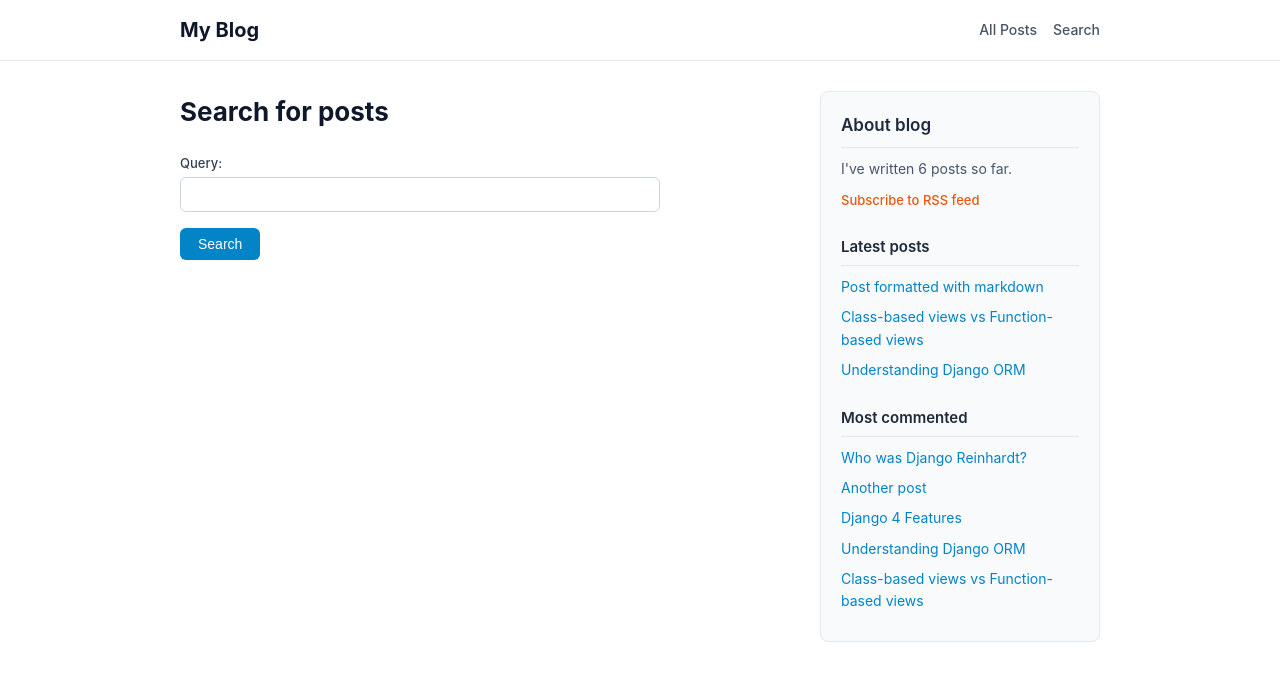
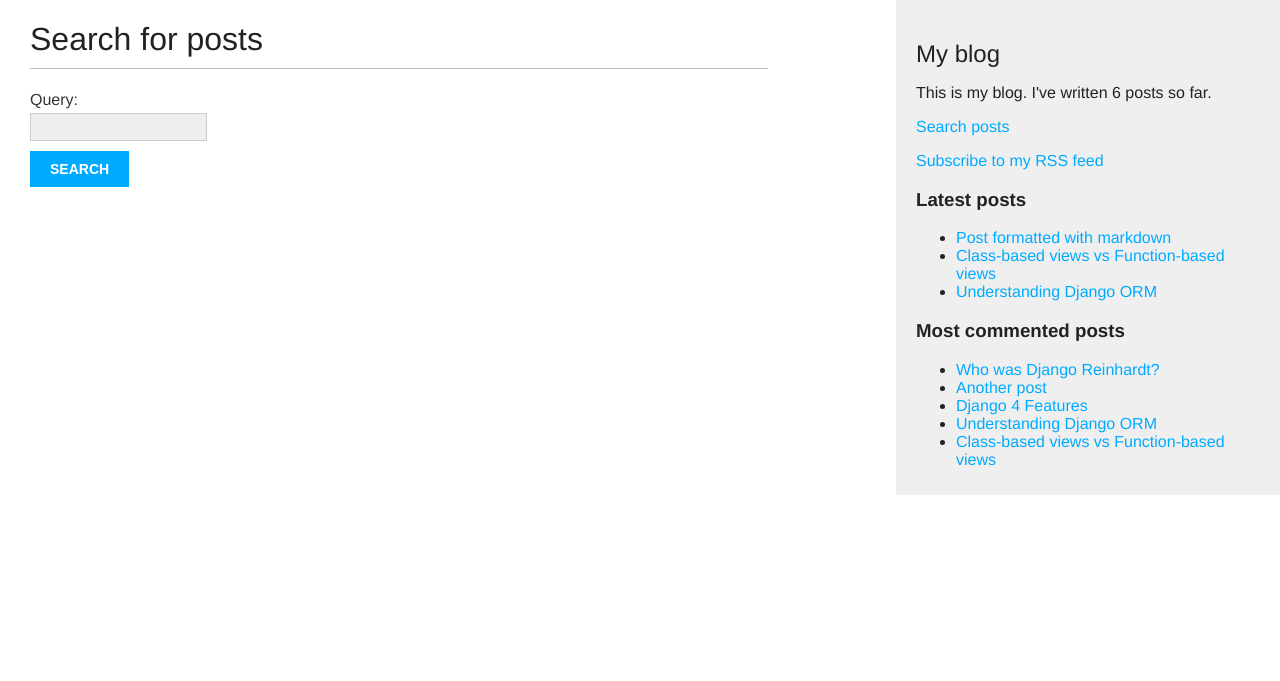
Before and after one commit to Korgan05/depython, a Django app: page /blog/search/ in a window 1280 px wide. Shown: the top 681 px of the page. Run offline with Django 4.2, Linux system fonts and the light colour scheme; data comes from the database, SQL or seed files in the repository.

Commit message:
Align templates and styles strictly with textbook reference

```diff
--- a/mysite/blog/static/css/blog.css
+++ b/mysite/blog/static/css/blog.css
@@ -1,18 +1,12 @@
-* {
-    box-sizing: border-box;
-}
-
 body {
     margin: 0;
     padding: 0;
-    font-family: -apple-system, BlinkMacSystemFont, "Segoe UI", Roboto, Helvetica, Arial, sans-serif;
-    color: #1e293b;
-    background-color: #ffffff;
-    line-height: 1.6;
+    font-family: helvetica, sans-serif;
+    color: #222;
 }
 
 a {
-    color: #0284c7;
+    color: #00abff;
     text-decoration: none;
 }
 
@@ -20,363 +14,93 @@ a:hover {
     text-decoration: underline;
 }
 
-#header {
-    border-bottom: 1px solid #e2e8f0;
-    background: #ffffff;
-    padding: 14px 0;
+h1 {
+    font-weight: normal;
+    border-bottom: 1px solid #bbb;
+    padding: 0 0 10px 0;
 }
 
-.header-inner {
-    max-width: 960px;
-    margin: 0 auto;
-    padding: 0 20px;
-    display: flex;
-    justify-content: space-between;
-    align-items: center;
-}
-
-.logo {
-    font-size: 20px;
-    font-weight: 700;
-    color: #0f172a;
-}
-
-.logo:hover {
-    text-decoration: none;
-}
-
-.nav-links {
-    display: flex;
-    gap: 16px;
-}
-
-.nav-links a {
-    color: #475569;
-    font-size: 14px;
-    font-weight: 500;
-}
-
-.nav-links a:hover {
-    color: #0284c7;
-    text-decoration: none;
-}
-
-#container {
-    max-width: 960px;
-    margin: 30px auto;
-    padding: 0 20px;
-    display: flex;
-    gap: 40px;
+h2 {
+    font-weight: normal;
+    margin: 30px 0 0;
 }
 
 #content {
-    flex: 1;
-    min-width: 0;
+    float: left;
+    width: 60%;
+    padding: 0 0 0 30px;
+    box-sizing: border-box;
 }
 
 #sidebar {
-    width: 280px;
-    flex-shrink: 0;
-    background: #f8fafc;
-    border: 1px solid #e2e8f0;
-    border-radius: 8px;
-    padding: 20px;
-    height: fit-content;
+    float: right;
+    width: 30%;
+    padding: 10px 20px;
+    background: #efefef;
+    height: 100%;
+    box-sizing: border-box;
 }
 
-#sidebar h2 {
-    font-size: 17px;
-    margin-top: 0;
-    margin-bottom: 10px;
-    border-bottom: 1px solid #e2e8f0;
-    padding-bottom: 8px;
+p.date {
+    color: #888;
+    font-family: georgia, serif;
+    font-size: 12px;
+    font-style: italic;
 }
 
-#sidebar h3 {
-    font-size: 15px;
-    margin-top: 24px;
-    margin-bottom: 10px;
-    border-bottom: 1px solid #e2e8f0;
-    padding-bottom: 6px;
+.pagination {
+    margin: 40px 0;
+    font-weight: bold;
 }
 
-#sidebar p {
-    font-size: 14px;
-    color: #475569;
-    margin: 8px 0;
+label {
+    float: left;
+    clear: both;
+    color: #333;
+    margin-bottom: 4px;
 }
 
-#sidebar ul {
-    list-style: none;
-    padding: 0;
-    margin: 0;
+input, textarea {
+    clear: both;
+    float: left;
+    margin: 0 0 10px;
+    background: #efefef;
+    border: 1px solid #ccc;
+    padding: 6px 10px;
+    font-size: 12px;
 }
 
-#sidebar ul li {
-    margin-bottom: 8px;
+input[type=submit] {
+    font-weight: bold;
+    background: #00abff;
+    color: #fff;
+    padding: 10px 20px;
     font-size: 14px;
-}
-
-.rss-link {
-    display: inline-block;
-    font-size: 13px;
-    font-weight: 500;
-    color: #ea580c;
-}
-
-h1 {
-    font-size: 26px;
-    font-weight: 700;
-    color: #0f172a;
-    margin: 0 0 20px 0;
-}
-
-h2 {
-    font-size: 20px;
-    font-weight: 600;
-    margin: 0 0 10px 0;
-}
-
-h3 {
-    font-size: 16px;
-    font-weight: 600;
-}
-
-.post-item {
-    padding-bottom: 24px;
-    margin-bottom: 28px;
-    border-bottom: 1px solid #e2e8f0;
-}
-
-.post-item h2 a {
-    color: #0f172a;
-}
-
-.post-item h2 a:hover {
-    color: #0284c7;
-}
-
-.post-meta {
-    font-size: 13px;
-    color: #64748b;
-    margin-bottom: 8px;
-}
-
-.date {
-    font-size: 13px;
-    color: #64748b;
-}
-
-.tags {
-    margin: 8px 0 12px 0;
-    display: flex;
-    flex-wrap: wrap;
-    gap: 6px;
-}
-
-.tags a {
-    display: inline-block;
-    background: #f1f5f9;
-    color: #0369a1;
-    font-size: 12px;
-    font-weight: 500;
-    padding: 2px 8px;
-    border-radius: 4px;
-}
-
-.tags a:hover {
-    background: #e2e8f0;
-    text-decoration: none;
-}
-
-.post-excerpt {
-    font-size: 15px;
-    color: #334155;
-    margin-top: 10px;
-}
-
-.post-detail h1 {
-    margin-bottom: 8px;
-}
-
-.post-body {
-    font-size: 16px;
-    color: #1e293b;
-    margin: 20px 0;
-}
-
-.post-body p {
-    margin: 14px 0;
-}
-
-.post-body ul, .post-body ol {
-    padding-left: 24px;
-}
-
-.post-body a {
-    font-weight: 500;
-}
-
-.share-link {
-    margin: 20px 0;
-    padding: 10px 14px;
-    background: #f8fafc;
-    border: 1px dashed #cbd5e1;
-    border-radius: 6px;
-    display: inline-block;
-    font-size: 14px;
-}
-
-.similar-posts {
-    background: #f8fafc;
-    border: 1px solid #e2e8f0;
-    border-radius: 8px;
-    padding: 16px 20px;
-    margin: 30px 0;
-}
-
-.similar-posts h3 {
-    margin-top: 0;
-    margin-bottom: 12px;
-}
-
-.similar-posts p {
-    margin: 6px 0;
-    font-size: 14px;
-}
-
-.comments-section {
-    margin-top: 35px;
-    padding-top: 25px;
-    border-top: 1px solid #e2e8f0;
+    text-transform: uppercase;
+    cursor: pointer;
+    border: none;
 }
 
 .comment {
-    background: #f8fafc;
-    border-left: 3px solid #0284c7;
-    border-radius: 0 6px 6px 0;
-    padding: 12px 16px;
-    margin-bottom: 14px;
+    padding: 10px;
+    margin: 10px 0;
+}
+
+.comment:nth-child(even) {
+    background: #efefef;
 }
 
 .comment .info {
-    font-size: 13px;
-    color: #64748b;
-    margin: 0 0 6px 0;
+    font-weight: bold;
+    font-size: 12px;
+    color: #666;
 }
 
-.comment-body {
-    font-size: 14px;
-    color: #1e293b;
+p.tags {
+    margin: 10px 0;
 }
 
-.comment-body p {
-    margin: 4px 0;
+p.tags a {
+    color: #00abff;
+    font-weight: bold;
 }
-
-.empty-text {
-    font-size: 14px;
-    color: #64748b;
-    font-style: italic;
-}
-
-.tag-header {
-    margin-bottom: 24px;
-    padding-bottom: 14px;
-    border-bottom: 1px solid #e2e8f0;
-}
-
-.tag-header h2 {
-    margin: 0 0 6px 0;
-}
-
-.clear-filter {
-    font-size: 13px;
-}
-
-.search-form {
-    margin-bottom: 30px;
-}
-
-.search-form p {
-    margin-bottom: 10px;
-}
-
-.search-count {
-    font-size: 14px;
-    color: #64748b;
-    margin-bottom: 20px;
-}
-
-input[type=text],
-input[type=email],
-textarea {
-    width: 100%;
-    max-width: 480px;
-    padding: 8px 12px;
-    border: 1px solid #cbd5e1;
-    border-radius: 6px;
-    font-size: 14px;
-    font-family: inherit;
-    color: #0f172a;
-    background: #ffffff;
-}
-
-input[type=text]:focus,
-input[type=email]:focus,
-textarea:focus {
-    outline: none;
-    border-color: #0284c7;
-}
-
-label {
-    display: block;
-    font-size: 13px;
-    font-weight: 500;
-    color: #334155;
-    margin-bottom: 4px;
-}
-
-input[type=submit] {
-    display: inline-block;
-    background: #0284c7;
-    color: #ffffff;
-    border: none;
-    border-radius: 6px;
-    padding: 8px 18px;
-    font-size: 14px;
-    font-weight: 500;
-    cursor: pointer;
-    margin-top: 6px;
-}
-
-input[type=submit]:hover {
-    background: #0369a1;
-}
-
-.pagination {
-    margin: 30px 0;
-    padding-top: 15px;
-    display: flex;
-    justify-content: space-between;
-    align-items: center;
-    font-size: 14px;
-}
-
-.pagination a {
-    display: inline-block;
-    padding: 6px 14px;
-    background: #f1f5f9;
-    color: #334155;
-    border-radius: 6px;
-    font-weight: 500;
-}
-
-.pagination a:hover {
-    background: #e2e8f0;
-    text-decoration: none;
-}
-
-.pagination .current {
-    color: #64748b;
-}
--- a/mysite/blog/templates/blog/base.html
+++ b/mysite/blog/templates/blog/base.html
@@ -1,38 +1,33 @@
 {% load blog_tags %}
 {% load static %}
 <!DOCTYPE html>
-<html lang="en">
+<html>
 <head>
-  <meta charset="utf-8">
   <title>{% block title %}{% endblock %}</title>
   <link href="{% static "css/blog.css" %}" rel="stylesheet">
 </head>
 <body>
-  <header id="header">
-    <div class="header-inner">
-      <a href="{% url "blog:post_list" %}" class="logo">My Blog</a>
-      <nav class="nav-links">
-        <a href="{% url "blog:post_list" %}">All Posts</a>
-        <a href="{% url "blog:post_search" %}">Search</a>
-      </nav>
-    </div>
-  </header>
-  <div id="container">
-    <main id="content">
+  <div id="content">
     {% block content %}
     {% endblock %}
-    </main>
-    <aside id="sidebar">
-      <h2>About blog</h2>
+  </div>
+  <div id="sidebar">
+    <h2>My blog</h2>
     <p>
+      This is my blog.
       I've written {% total_posts %} posts so far.
     </p>
     <p>
-        <a href="{% url "blog:post_feed" %}" class="rss-link">Subscribe to RSS feed</a>
+      <a href="{% url "blog:post_search" %}">Search posts</a>
+    </p>
+    <p>
+      <a href="{% url "blog:post_feed" %}">
+        Subscribe to my RSS feed
+      </a>
     </p>
     <h3>Latest posts</h3>
     {% show_latest_posts 3 %}
-      <h3>Most commented</h3>
+    <h3>Most commented posts</h3>
     {% get_most_commented_posts as most_commented_posts %}
     <ul>
       {% for post in most_commented_posts %}
@@ -41,7 +36,6 @@
       </li>
       {% endfor %}
     </ul>
-    </aside>
   </div>
 </body>
 </html>
--- a/mysite/blog/templates/blog/post/search.html
+++ b/mysite/blog/templates/blog/post/search.html
@@ -4,37 +4,29 @@
 {% block title %}Search{% endblock %}
 
 {% block content %}
-  <h1>Search for posts</h1>
-  <form method="get" class="search-form">
-    {{ form.as_p }}
-    <input type="submit" value="Search">
-  </form>
-
   {% if query %}
-    <h2>Posts containing "{{ query }}"</h2>
-    <p class="search-count">
+    <h1>Posts containing "{{ query }}"</h1>
+    <h3>
       {% with results.count as total_results %}
         Found {{ total_results }} result{{ total_results|pluralize }}
       {% endwith %}
-    </p>
-
+    </h3>
     {% for post in results %}
-      <article class="post-item">
-        <h3>
-          <a href="{{ post.get_absolute_url }}">{{ post.title }}</a>
-        </h3>
-        <p class="date">Published {{ post.publish|date:"M d, Y" }} by {{ post.author }}</p>
-        <div class="tags">
-          {% for tag in post.tags.all %}
-            <a href="{% url "blog:post_list_by_tag" tag.slug %}">#{{ tag.name }}</a>
-          {% endfor %}
-        </div>
-        <div class="post-excerpt">
-          {{ post.body|markdown|truncatewords_html:20 }}
-        </div>
-      </article>
+      <h4>
+        <a href="{{ post.get_absolute_url }}">
+          {{ post.title }}
+        </a>
+      </h4>
+      {{ post.body|markdown|truncatewords_html:12 }}
     {% empty %}
-      <p class="empty-text">There are no results for your query.</p>
+      <p>There are no results for your query.</p>
     {% endfor %}
+    <p><a href="{% url "blog:post_search" %}">Search again</a></p>
+  {% else %}
+    <h1>Search for posts</h1>
+    <form method="get">
+      {{ form.as_p }}
+      <input type="submit" value="Search">
+    </form>
   {% endif %}
 {% endblock %}
```
Also changed, not shown: mysite/blog/templates/blog/post/detail.html (+12 -30 lines), mysite/blog/templates/blog/post/list.html (+14 -18 lines), README.md. Lines whose indentation alone changed are shown as unchanged.
